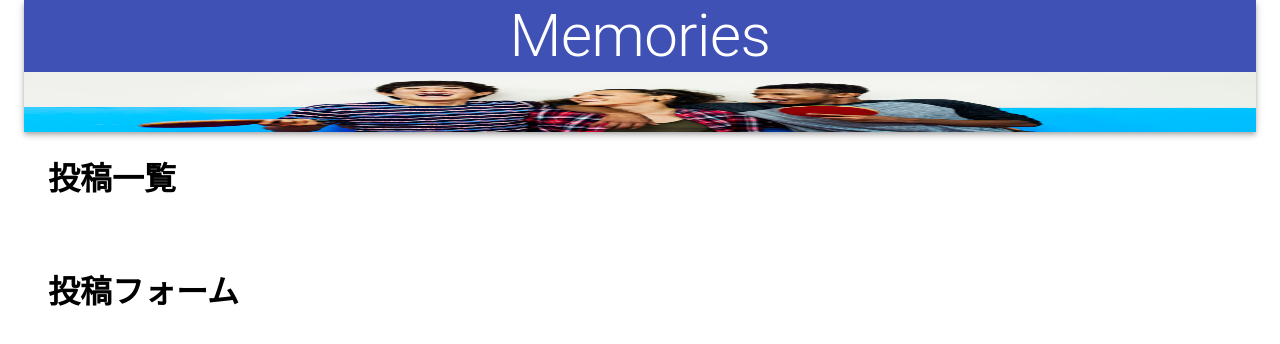
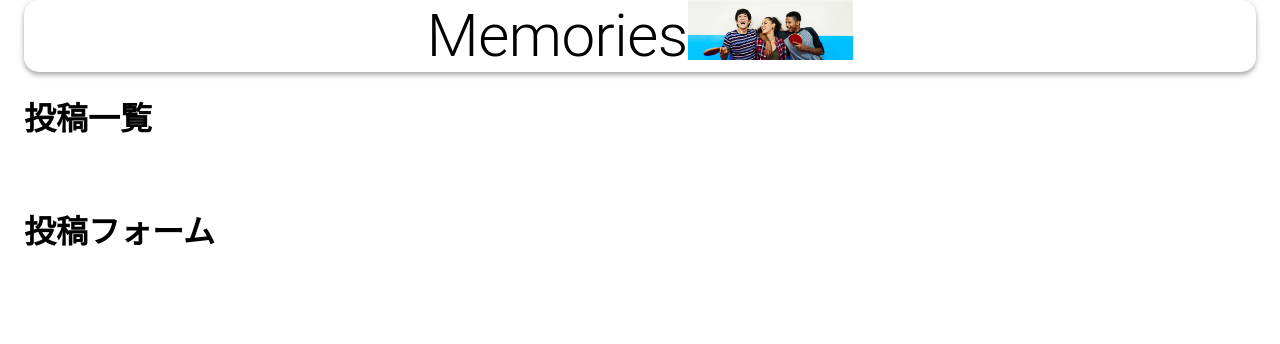
Before and after one commit to IHprogram/react-expressapp, a React (Create React App) app: page / in a window 1280 px wide. Shown: the top 344 px of the page. Built offline with nearby package versions, Linux system fonts and the light colour scheme.

Commit message:
CSSの設定を追加

```diff
--- a/src/App.js
+++ b/src/App.js
@@ -3,29 +3,32 @@ import { Container, AppBar, Typography, Grow, Grid } from '@material-ui/core';
 import memories from './images/top.png';
 import Posts from './components/Posts/Posts.js';
 import Form from './components/Form/Form.js';
+import useStyles from './styles';
 
 const App = () => {
+  const classes = useStyles();
+
   return (
+    <div>
       <Container maxidth="lg">
-      <AppBar position="static">
+        <AppBar className={classes.appBar} position="static" color="inherit">
           <Typography variant="h2" align="center">
             Memories
           </Typography>
           <img src={memories} alt="memories" height="60" />
         </AppBar>
         <Grow in>
-        <Container>
           <Grid container justify="space-between" alignItems="stretch" spacing={3} >
-            <Grid item xs={12} sm={7} >
+            <Grid item xs={12} sm={7}>
               <Posts />
             </Grid>
             <Grid item xs={12} sm={7} >
               <Form />
             </Grid>
           </Grid>
+        </Grow>
       </Container>
-      </Grow>
-    </Container >
+    </div>
   )
 }
 
--- /dev/null
+++ b/src/styles.js
@@ -0,0 +1,11 @@
+import { makeStyles } from '@material-ui/core/styles';
+
+export default makeStyles(() => ({
+  appBar: {
+    display: 'flex',
+    justifyContent: 'center',
+    aliginItems: 'center',
+    flexDirection: 'row',
+    borderRadius: 15
+  }
+}))
```
Lines whose indentation alone changed are shown as unchanged.
